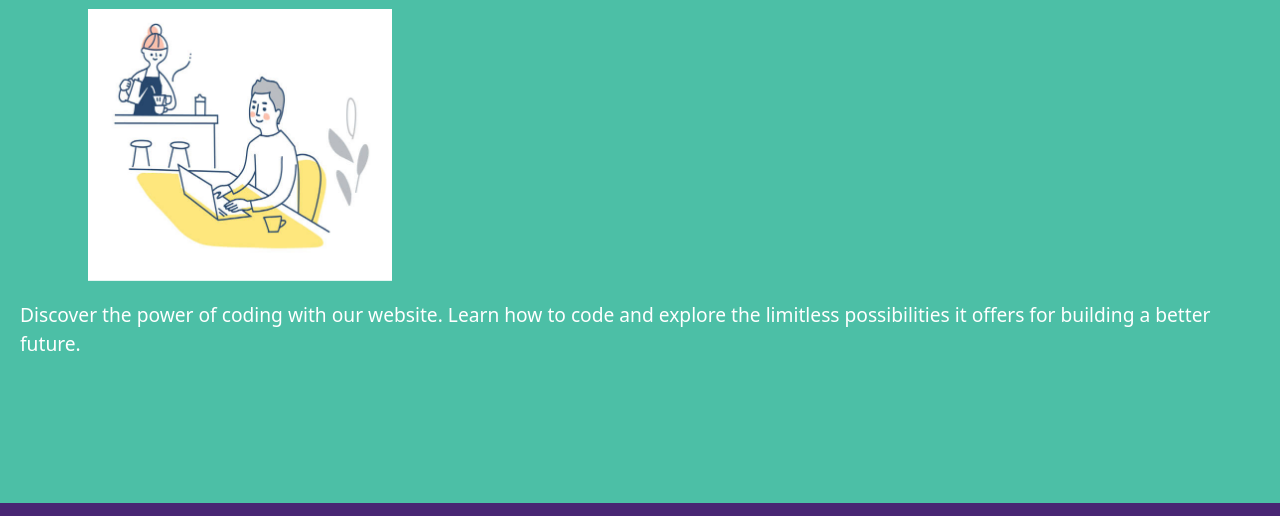
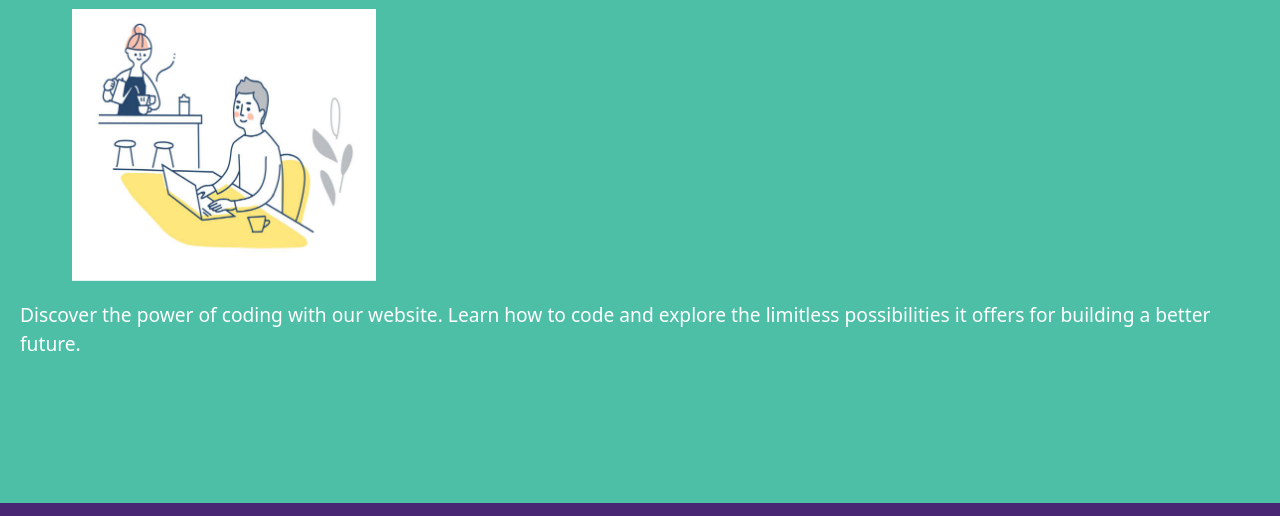
Before and after one commit to daxmore/Codeble, a website: page index.html in a window 1280 px wide. Shown: the part 231-747 px from the top of the page. Drawn offline with nearby package versions, Linux system fonts and the light colour scheme.

Commit message:
Update style.css

```diff
--- a/style.css
+++ b/style.css
@@ -66,7 +66,7 @@
 .image img {
   height: 17rem;
   width: 19rem;
-  left: 5.5rem;
+  left: 4.5rem;
   top: 15rem;
   position: absolute;
 }
```
